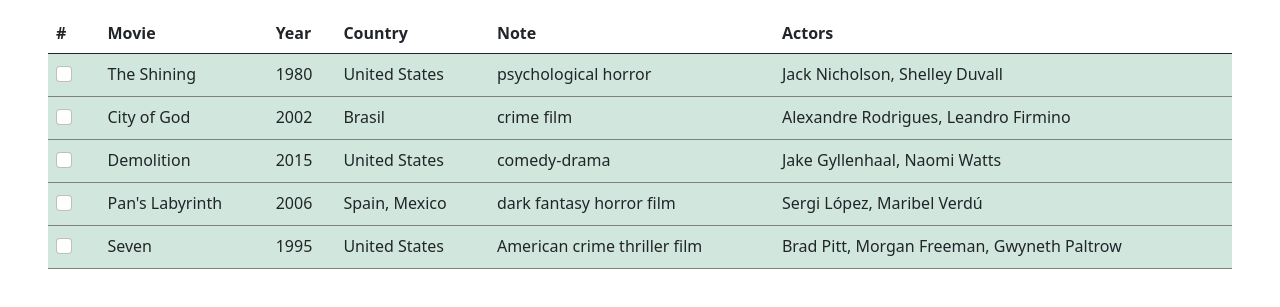
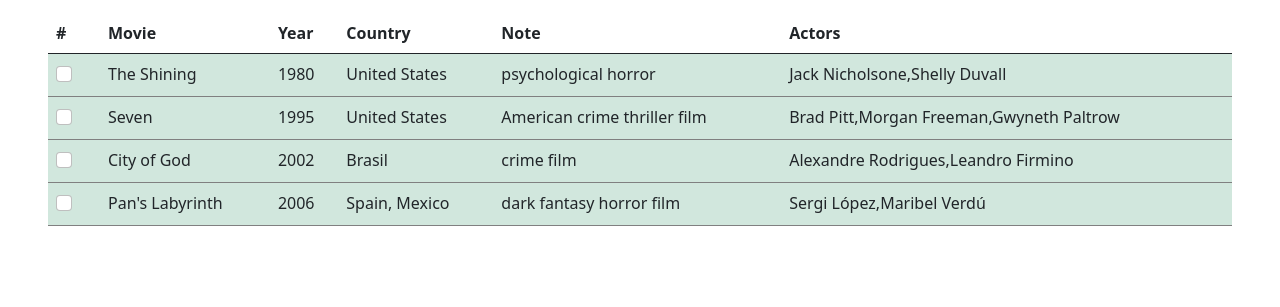
Before and after one commit to niilak/SecondHomeworkAmplitudo, a plain HTML site: page index.html in a window 1280 px wide. Shown: the part 147-454 px from the top of the page. Drawn offline with nearby package versions, Linux system fonts and the light colour scheme.

Commit message:
remove HTML and hardcode in JS

```diff
--- a/app.js
+++ b/app.js
@@ -9,15 +9,80 @@ const checkBox = document.querySelector(".form-check");
 const formCheckInput = document.querySelectorAll(".form-check-input");
 const tableRows = document.querySelectorAll("tr");
 
+let movieListFixed = [
+  {
+    movie: "The Shining",
+    year: 1980,
+    country: "United States",
+    note: "psychological horror",
+    actors: ["Jack Nicholsone", "Shelly Duvall"],
+  },
+  {
+    movie: "Seven",
+    year: 1995,
+    country: "United States",
+    note: "American crime thriller film",
+    actors: ["Brad Pitt", "Morgan Freeman", "Gwyneth Paltrow"],
+  },
+  {
+    movie: "City of God",
+    year: 2002,
+    country: "Brasil",
+    note: "crime film",
+    actors: ["Alexandre Rodrigues", "Leandro Firmino"],
+  },
+  {
+    movie: "Pan's Labyrinth",
+    year: 2006,
+    country: "Spain, Mexico",
+    note: "dark fantasy horror film",
+    actors: ["Sergi López", "Maribel Verdú"],
+  },
+];
+
+function createTr() {
+  const tr = document.createElement("tr");
+
+  const input = createCheckbox(tr);
+
+  const label = document.createElement("label");
+  label.className = "form-check-label";
+  label.for = "flexCheckDefault";
+
+  const checkForm = document.createElement("div");
+  checkForm.className = "form-check";
+
+  checkForm.appendChild(input);
+  checkForm.appendChild(label);
+
+  const th = document.createElement("th");
+  th.scope = "row";
+  th.appendChild(checkForm);
+
+  tr.className = "to-watch border-b-gray";
+  tr.appendChild(th);
+  tableBody.appendChild(tr);
+
+  return tr;
+}
+
+function createFixedElements() {
+  movieListFixed.forEach(function (movieObject) {
+    let newTr = createTr();
+    createElement(newTr, { value: movieObject.movie });
+    createElement(newTr, { value: movieObject.year });
+
+    createElement(newTr, { value: movieObject.country });
+
+    createElement(newTr, { value: movieObject.note });
+    createElement(newTr, { value: movieObject.actors });
+  });
+}
+createFixedElements();
+
 addMovieButton.addEventListener("click", addNewMovie);
 
-function createElement(tr, inputElement) {
-  const newElement = document.createElement("td");
-  newElement.appendChild(document.createTextNode(inputElement.value));
-  tr.appendChild(newElement);
-}
-
-function createInput(tr) {
+function createCheckbox(tr) {
   const input = document.createElement("input");
   input.className = "form-check-input";
   input.value = "";
@@ -35,32 +100,19 @@ function createInput(tr) {
   return input;
 }
 
+function createElement(tr, inputElement) {
+  const newElement = document.createElement("td");
+  newElement.appendChild(document.createTextNode(inputElement.value));
+  tr.appendChild(newElement);
+}
+
 function addNewMovie(e) {
   if (movieElement.value === "") {
     alert("Add new movie");
     return;
   }
 
-  const tr = document.createElement("tr");
-
-  const input = createInput(tr);
-
-  const label = document.createElement("label");
-  label.className = "form-check-label";
-  label.for = "flexCheckDefault";
-
-  const checkForm = document.createElement("div");
-  checkForm.className = "form-check";
-
-  checkForm.appendChild(input);
-  checkForm.appendChild(label);
-
-  const th = document.createElement("th");
-  th.scope = "row";
-  th.appendChild(checkForm);
-
-  tr.className = "to-watch border-b-gray";
-  tr.appendChild(th);
+  const tr = createTr();
 
   createElement(tr, movieElement);
   createElement(tr, yearElement);
--- a/index.html
+++ b/index.html
@@ -32,7 +32,6 @@
       >
         Add new movie
       </button>
-
       <!-- Modal -->
       <div
         class="modal fade"
@@ -114,7 +113,7 @@
           </tr>
         </thead>
         <tbody class="tbody">
-          <tr class="to-watch border-b-gray">
+          <!-- <tr class="to-watch border-b-gray">
             <th scope="row">
               <div class="form-check">
                 <input
@@ -189,6 +188,7 @@
             <td>dark fantasy horror film</td>
             <td>Sergi López, Maribel Verdú</td>
           </tr>
+
           <tr class="to-watch border-b-gray">
             <th scope="row">
               <div class="form-check">
@@ -206,7 +206,7 @@
             <td>United States</td>
             <td>American crime thriller film</td>
             <td>Brad Pitt, Morgan Freeman, Gwyneth Paltrow</td>
-          </tr>
+          </tr> -->
         </tbody>
       </table>
     </main>
```
